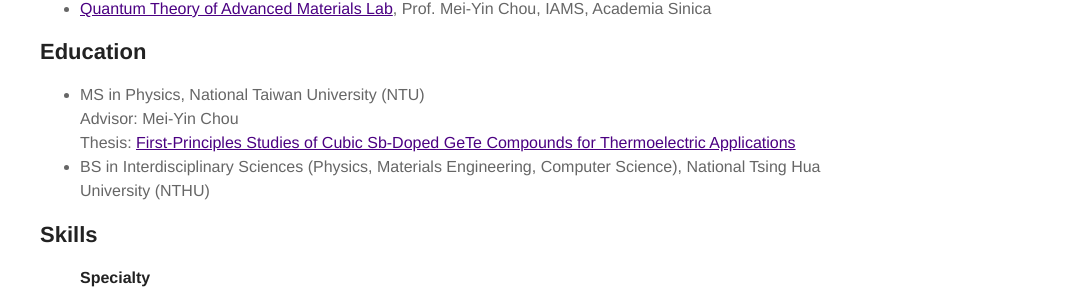
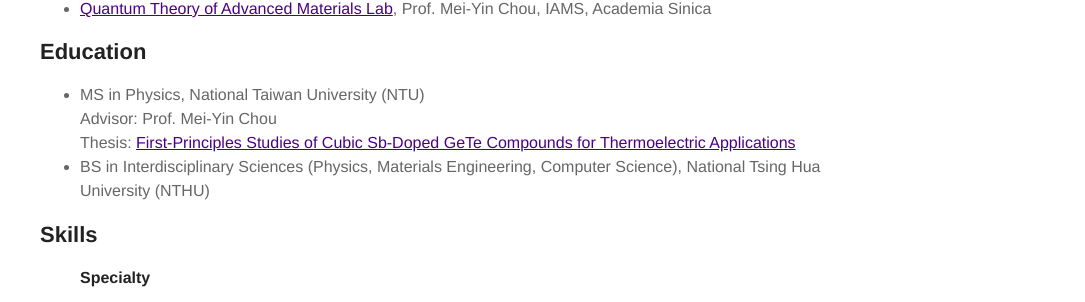
Before and after one commit to bkchang/bkchang.github.io, a Jekyll site: the page built from about.md, in a window 1280 px wide. Shown: the part 347-649 px from the top of the page, without its empty margins (195-1280 px from the left). Built offline with Jekyll 4.4.1, drawn with Linux system fonts in a browser that asks for light colours.

Commit message:
Update about.md

```diff
--- a/about.md
+++ b/about.md
@@ -22,7 +22,7 @@ Research Assistant, Institute of Atomic and Molecular Sciences (IAMS), Academia
 
 <h2>Education</h2>
 <ul class="skill-list">
-	<li>MS in Physics, National Taiwan University (NTU) <br> Advisor: Mei-Yin Chou <br> Thesis: <a href="https://doi.org/10.6342/NTU201701378">First-Principles Studies of Cubic Sb-Doped GeTe Compounds for Thermoelectric Applications</a></li>
+	<li>MS in Physics, National Taiwan University (NTU) <br> Advisor: Prof. Mei-Yin Chou <br> Thesis: <a href="https://doi.org/10.6342/NTU201701378">First-Principles Studies of Cubic Sb-Doped GeTe Compounds for Thermoelectric Applications</a></li>
 	<li>BS in Interdisciplinary Sciences (Physics, Materials Engineering, Computer Science), National Tsing Hua University (NTHU)</li>
 </ul>
 
```
